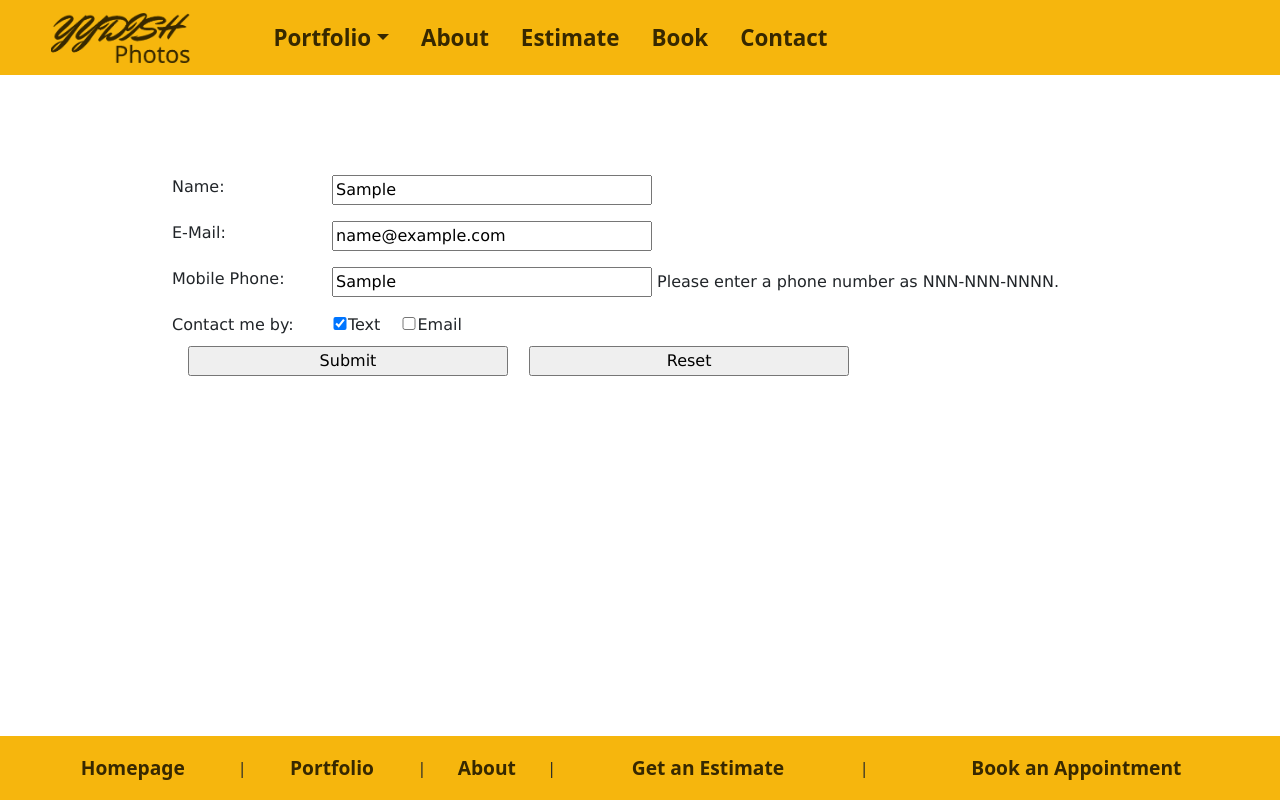
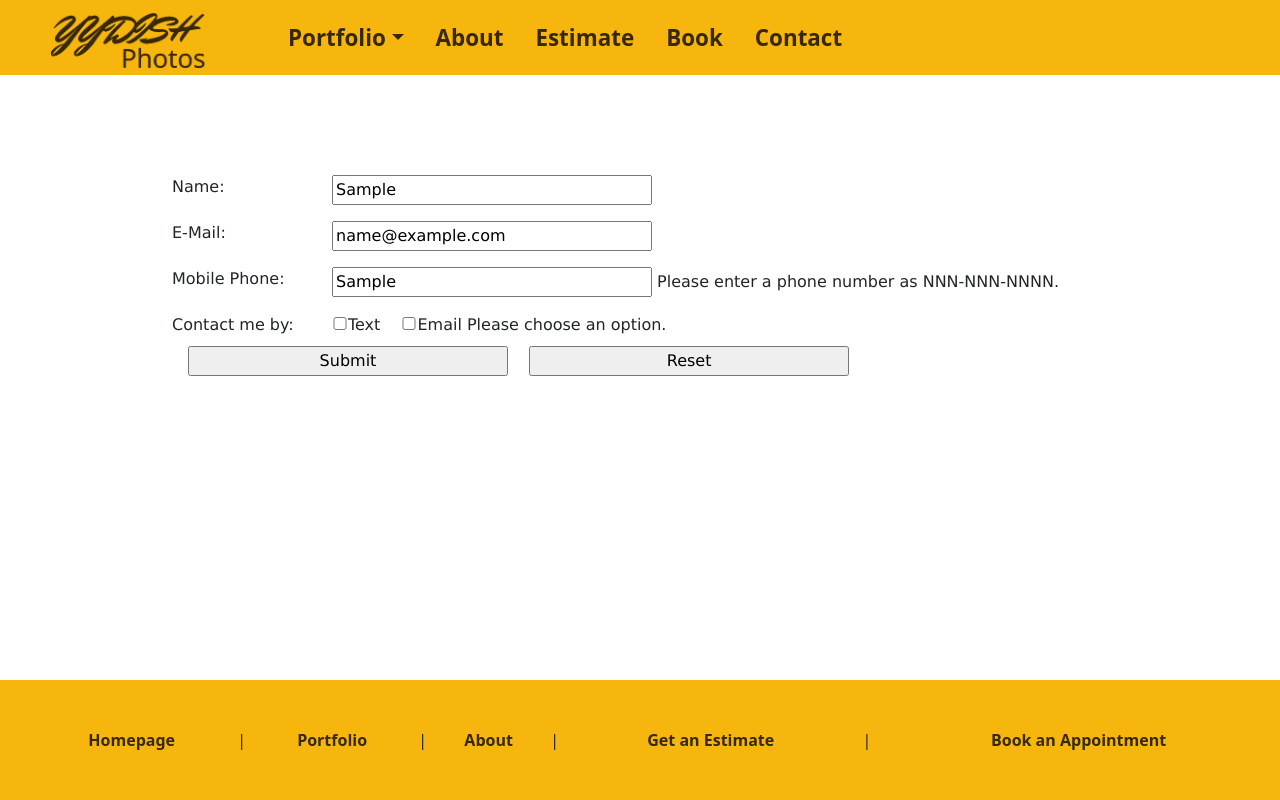
Before and after one commit to DCresp27/YYidish-Photos, a plain HTML site: page html/contact.html in a window 1280 px wide. Both pictures are taken after typing "Sample", "name@example.com", "Sample" into the empty fields and a click on the button "Submit". Drawn offline with nearby package versions, Linux system fonts and the light colour scheme.

Commit message:
finished the contact page with the javascript.

```diff
--- a/css/template.css
+++ b/css/template.css
@@ -11,9 +11,8 @@
     overflow: hidden;
 }*/
 #logo {
+    display: block;
     width: 12vw;
-    max-height: 50px;
-    max-width: 139px;
 }
 .navbar {
     background-color: var(--scheme-second);
@@ -32,16 +31,13 @@
     background-color: var(--scheme-second);
     max-height: 75px;
 }
-/*.navbar-brand {
-    width: 10px;
-}*/
 footer {
     background-color: var(--scheme-second);
 }
 .footerNavbar {
     display: table;
     text-align: center;
-    height: 5vw;
+    height: 15vh;
     width: 100%;
     margin: 0;
 }
@@ -52,7 +48,7 @@ footer {
 }
 .footerNavbar > li > a {
     color: var(--scheme-first);
-    font-size: 1.5vw;
+    font-size: 1.25vw;
     font-weight: bold;
     text-decoration: none;
 }
--- a/html/contact.html
+++ b/html/contact.html
@@ -30,12 +30,12 @@
             <input type="text" name="phone" id="phone">
             <span>*</span><br>
             <label>Contact me by:</label>
-            <input type="checkbox" name="contact" id="text" value="text" checked>Text
+            <input type="checkbox" name="contact" id="text" value="text" >Text
             <input type="checkbox" name="contact" id="email" value="email">Email
             <span>*</span><br>
 
             <input type="button" id="submit" value="Submit">
-            <input type="button" id="reset_form" value="Reset">
+            <input type="reset" id="reset_form" value="Reset" >
         </form>
     </main>
 
--- a/js/contact.js
+++ b/js/contact.js
@@ -8,6 +8,8 @@ $(document).ready(function(){
         var name = $("#name").val();
         var email = $("#email_address").val();
         var phone = $("#phone").val();
+        var textChoice = document.querySelector('#text');
+        var emailChoice = document.querySelector('#email');
 
         if ( name === "" ||
             ! /^[\w\.\-]+@[\w\.\-]+\.[a-zA-Z]+$/.test(email) ) {
@@ -26,17 +28,20 @@ $(document).ready(function(){
             $( "#phone" ).next().text(
                 "Please enter a phone number as NNN-NNN-NNNN.");
         }
-        if (!$("input[id = 'text']:checked") && !$("input[id = 'email']:checked")){
+        if(!textChoice.checked && !emailChoice.checked){
             isValid = false;
             $( "#email" ).next().text(
                 "Please choose an option.");
         }
         if ( isValid ) {
-            //todo have a dialog box that says it was sent
+            alert("Message Sent!");
         }
-
         $("#email").focus();
     });
+
+    $('reset_form').click(function (){
+
+    })
 });
 
 window.onload = function() {
```
